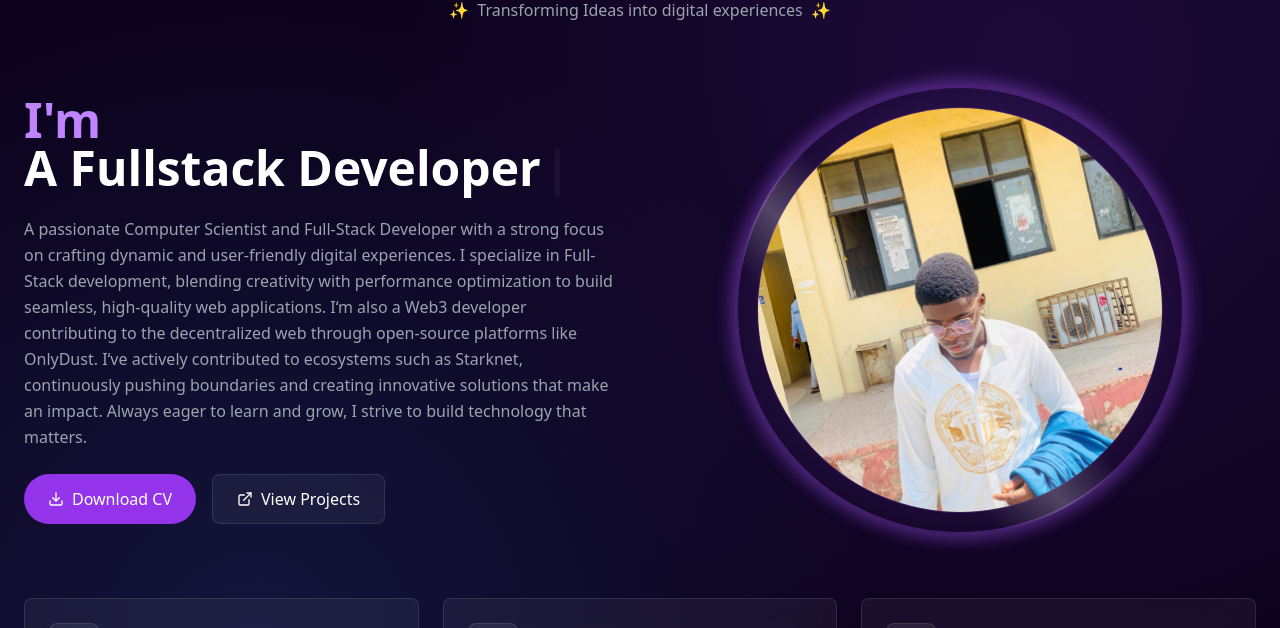
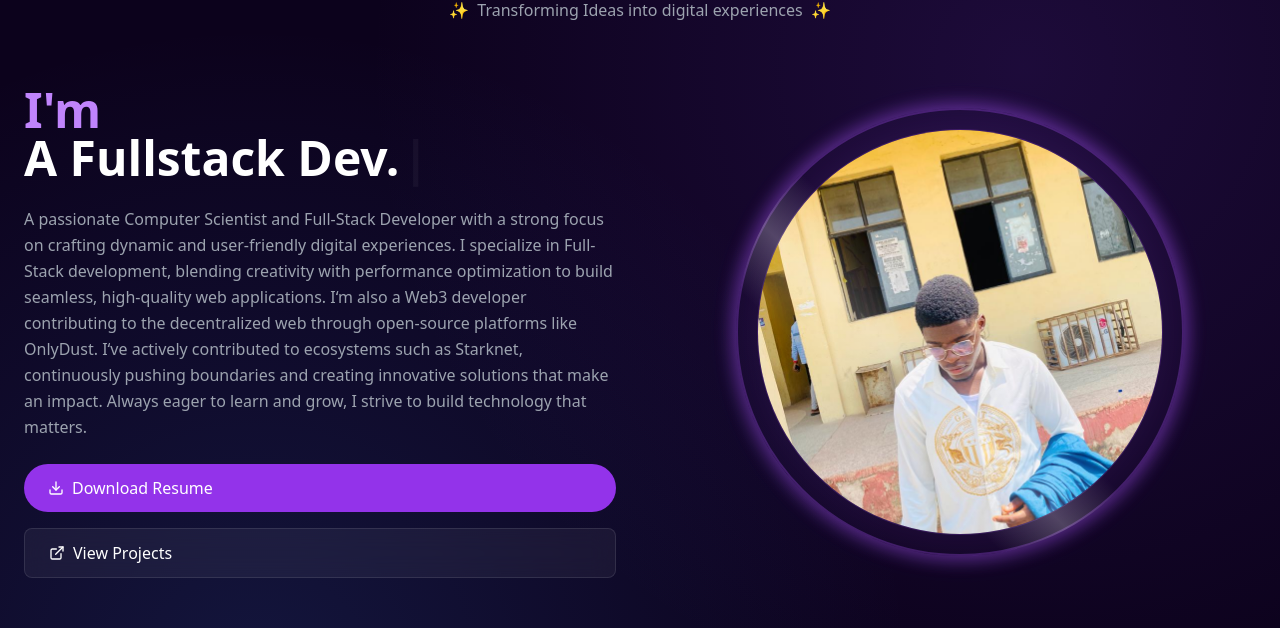
Before and after one commit to legend4tech/portfolio-v1, a Next.js app: page / in a window 1280 px wide. Shown: the part 938-1566 px from the top of the page. Built offline with nearby package versions, Linux system fonts and the light colour scheme; no server answers; the database is empty.

Commit message:
Added new features

```diff
--- a/components/root/About.tsx
+++ b/components/root/About.tsx
@@ -4,6 +4,7 @@ import { motion } from "framer-motion";
 import { Download, ExternalLink, Code2, Award, Globe } from "lucide-react";
 import { Typewriter } from "react-simple-typewriter";
 import { GlowingImage } from "./GlowingImage";
+import { handleDownloadResume } from "@/lib/handleDownloadResume";
 
 const currentYear = new Date().getFullYear();
 
@@ -86,7 +87,7 @@ export function About() {
                 <br />
 
                 <Typewriter
-                  words={["Dennis Ajulu", "A Fullstack Developer"]}
+                  words={["Dennis Ajulu", "A Fullstack Dev.", "A Web3 Dev."]}
                   loop={0}
                   cursor
                   cursorStyle="|"
@@ -115,17 +116,20 @@ export function About() {
 
             <motion.div
               variants={itemVariants}
-              className="flex flex-wrap gap-4"
+              className="flex flex-col xxs:flex-row gap-4"
             >
-              {/* Download CV Button */}
-              <button className="flex flex-col sm:flex-row items-center gap-2 bg-purple-600 hover:bg-purple-700 transition-colors px-6 py-3 rounded-full">
+              {/* Download Resume Button */}
+              <button
+                onClick={handleDownloadResume}
+                className="flex flex-col sm:flex-row items-center gap-2 bg-purple-600 hover:bg-purple-700 transition-colors px-6 py-3 rounded-full cursor-pointer"
+              >
                 <Download className="w-4 h-4" />
-                <span>Download CV</span>
+                <span>Download Resume</span>
               </button>
 
               {/* View Projects Button */}
               <a href="#portfolio">
-                <button className="flex flex-col sm:flex-row items-center gap-2 glass-card hover:bg-white/10 transition-colors px-6 py-3 rounded-full">
+                <button className="flex flex-col sm:flex-row items-center gap-2 glass-card hover:bg-white/10 transition-colors px-6 py-3 rounded-full w-full">
                   <ExternalLink className="w-4 h-4" />
                   <span>View Projects</span>
                 </button>
--- /dev/null
+++ b/lib/handleDownloadResume.ts
@@ -0,0 +1,19 @@
+export const handleDownloadResume = () => {
+  // Create a link element
+  const link = document.createElement("a");
+
+  // Set the href to the path of your resume file
+  link.href = "/dennis-ajulu-resume.pdf";
+
+  // Set download attribute to suggest filename
+  link.download = "dennis-ajulu-resume.pdf";
+
+  // Append to the document
+  document.body.appendChild(link);
+
+  // Trigger the download
+  link.click();
+
+  // Clean up
+  document.body.removeChild(link);
+};
--- a/tailwind.config.ts
+++ b/tailwind.config.ts
@@ -10,6 +10,7 @@ export default {
   theme: {
     extend: {
       screens: {
+        xxs: "390",
         xs: "460",
       },
       colors: {
```
Also changed, not shown: public/logo.png, 1 other file (tests, documents, lock files or other folders).
